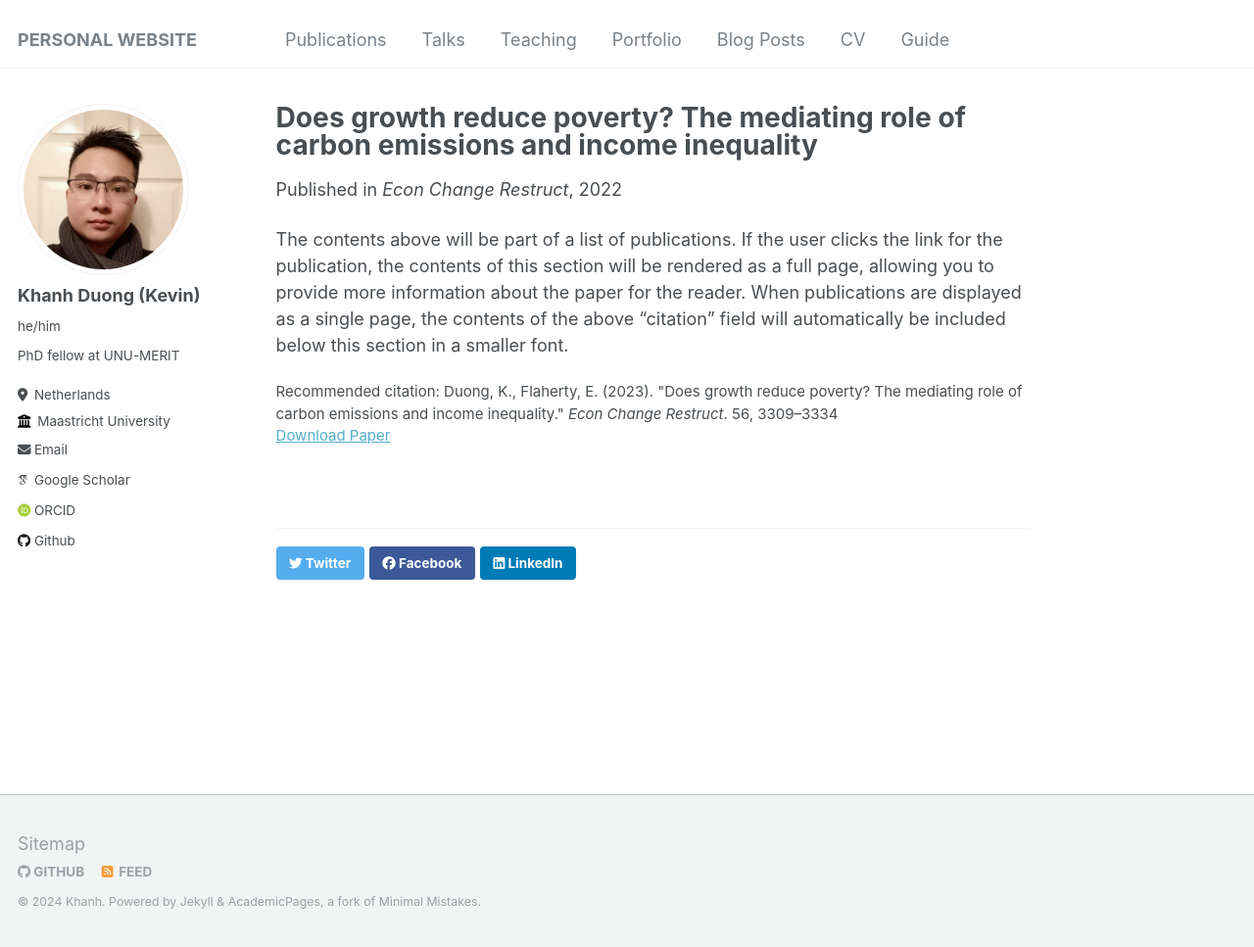
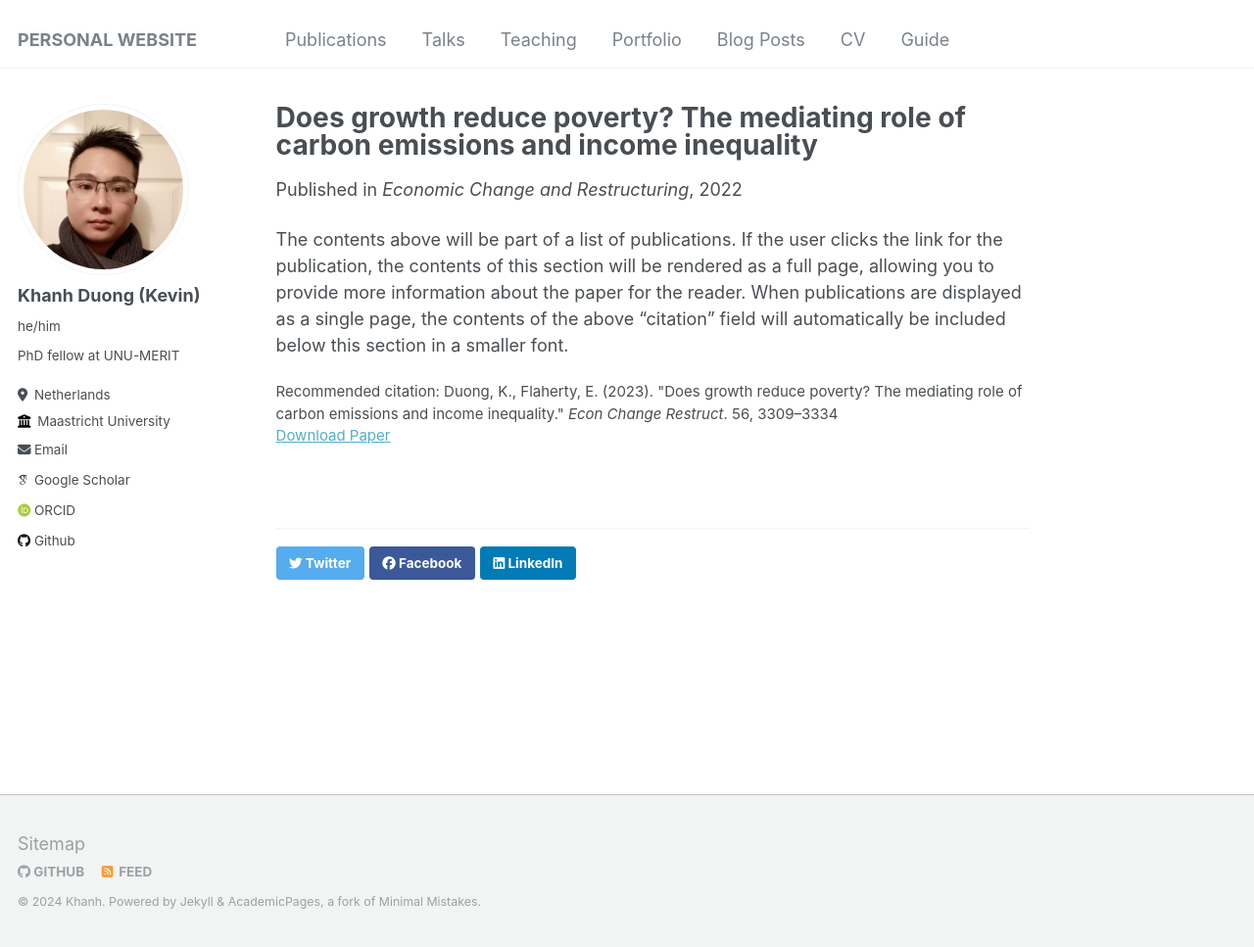
Before and after one commit to duongkhanhk29/duongkhanhk29.github.io, a Jekyll site: the page built from _publications/CLIMATEQUAL.md, in a window 1280 px wide and 967 px high. Shown: the whole window at 98% size. Built offline with Jekyll 4.4.1, drawn with Linux system fonts in a browser that asks for light colours; some web fonts are replaced.

Commit message:
Update CLIMATEQUAL.md

```diff
--- a/_publications/CLIMATEQUAL.md
+++ b/_publications/CLIMATEQUAL.md
@@ -4,7 +4,7 @@ collection: publications
 permalink: /publication/CLIMATEQUAL
 excerpt: 'This paper examines whether economic growth reduces poverty, focusing on the mediating effects of carbon emissions and income inequality.'
 date: 2022-11-07
-venue: 'Econ Change Restruct'
+venue: 'Economic Change and Restructuring'
 paperurl: 'https://doi.org/10.1007/s10644-022-09462-9'
 citation: 'Duong, K., Flaherty, E. (2023). "Does growth reduce poverty? The mediating role of carbon emissions and income inequality." <i>Econ Change Restruct</i>. 56, 3309–3334'
 ---
```
